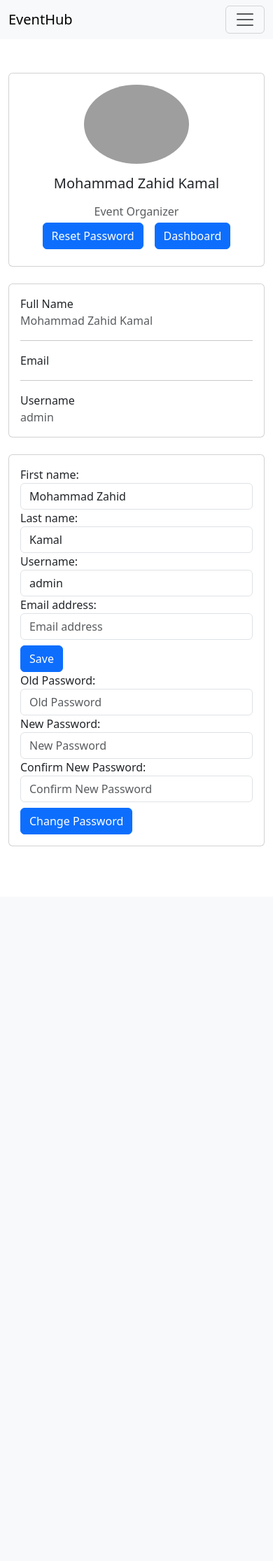
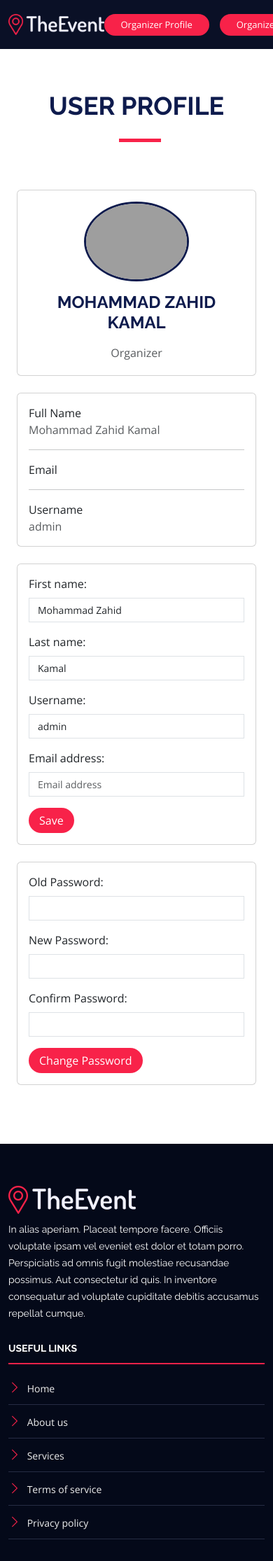
Before and after one commit to MZahidKamal/Module32_FinalExam_EvenetManagementSystem, a Django app: page /profile/ in a window 390 px wide. Shown: the top 2230 px of the page at 70% size. Before the commit the page ends 1209 px from the top, so only its background shows below. Run offline with Django 5.2, Linux system fonts and the light colour scheme; a user stored in the database is signed in; data comes from the database, SQL or seed files in the repository; both versions use the stored data as it was after the commit; parts of the project's set-up code (start-up, migrations or seed data) failed here and were passed over; some libraries are stand-ins or nearby versions; grey boxes are pictures that could not be loaded.

Commit message:
Daily Learning & Commit

```diff
--- a/account/urls.py
+++ b/account/urls.py
@@ -11,7 +11,7 @@ urlpatterns = [
     path("register/", views.register, name='register'),
     path('login/', views.login_view, name='login'),
     path('profile/', views.profile, name='profile'),
-    path('logout/', views.logout_view),
+    path('logout/', views.logout_view, name='logout'),
 
     path('register/', views.register, name='register'),
     path('activate/<uidb64>/<token>/', views.activate_account, name='activate'),
--- a/account/views.py
+++ b/account/views.py
@@ -99,7 +99,7 @@ def profile(request):
             return redirect('profile')  # or wherever you want to redirect after updating the profile
     else:
         form = UserProfileUpdateForm(instance=user)
-    return render(request, 'account/profile.html', {'user': user, 'form': form})
+    return render(request, 'account/user-profile.html', {'user': user, 'form': form})
 
 #------------------------------------------------------------------------------------------------------------------------------------------------------------------------
 
--- a/static/css/style.css
+++ b/static/css/style.css
@@ -1627,6 +1627,41 @@ h6 {
 }
 
 /*--------------------------------------------------------------
+# User Profile Section
+--------------------------------------------------------------*/
+#user-profile {
+  padding: 60px 0;
+}
+
+#user-profile .text-muted {
+  color: #9195a2;
+}
+
+#user-profile input {
+  border-radius: 0;
+  box-shadow: none;
+  font-size: 14px;
+}
+
+#user-profile input:focus {
+  border-color: #f82249;
+}
+
+#user-profile button[type='submit'] {
+  background: #f82249;
+  border: 0;
+  padding: 6px 15px;
+  color: #fff;
+  transition: 0.4s;
+  border-radius: 50px;
+  cursor: pointer;
+}
+
+#user-profile button[type='submit']:hover {
+  background: #e0072f;
+}
+
+/*--------------------------------------------------------------
 # Footer
 --------------------------------------------------------------*/
 #footer {
--- /dev/null
+++ b/templates/account/user-profile.html
@@ -0,0 +1,263 @@
+<!DOCTYPE html>
+<!--suppress ALL -->
+<html lang="en">
+
+<head>
+    <meta charset="utf-8">
+    <meta content="width=device-width, initial-scale=1.0" name="viewport">
+
+    <title>TheEvent Bootstrap Template - Index</title>
+    <meta content="" name="description">
+    <meta content="" name="keywords">
+
+    <!-- Favicons -->
+    <link href="../static/img/favicon.png" rel="icon">
+    <link href="../static/img/apple-touch-icon.png" rel="apple-touch-icon">
+
+    <!-- Google Fonts -->
+    <link href="https://fonts.googleapis.com/css?family=Open+Sans:300,300i,400,400i,700,700i|Raleway:300,400,500,700,800" rel="stylesheet">
+
+    <!-- Vendor CSS Files -->
+    <link href="../static/vendor/aos/aos.css" rel="stylesheet">
+    <link href="../static/vendor/bootstrap/css/bootstrap.min.css" rel="stylesheet">
+    <link href="../static/vendor/bootstrap-icons/bootstrap-icons.css" rel="stylesheet">
+    <link href="../static/vendor/glightbox/css/glightbox.min.css" rel="stylesheet">
+    <link href="../static/vendor/swiper/swiper-bundle.min.css" rel="stylesheet">
+    <link rel="stylesheet" href="../static/css/style.css">
+
+
+    <!-- Template Main CSS File -->
+    <link href="../static/css/style.css" rel="stylesheet">
+
+    <!-- =======================================================
+    * Template Name: TheEvent
+    * Updated: Jan 09 2024 with Bootstrap v5.3.2
+    * Template URL: https://bootstrapmade.com/theevent-conference-event-bootstrap-template/
+    * Author: BootstrapMade.com
+    * License: https://bootstrapmade.com/license/
+    ======================================================== -->
+</head>
+
+<body>
+
+<!-- ======= Header ======= -->
+<header id="header" class="d-flex align-items-center header-inner">
+    <div class="container-fluid container-xxl d-flex align-items-center">
+
+        <div id="logo" class="me-auto">
+            <!-- Uncomment below if you prefer to use a text logo -->
+            <!-- <h1><a href="index.html">The<span>Event</span></a></h1>-->
+            <a href="{% url 'home' %}" class="scrollto"><img src="../static/img/logo.png" alt="" title=""></a>
+        </div>
+
+        <nav id="navbar" class="navbar order-last order-lg-0">
+            <ul>
+                <li><a class="nav-link" href="{% url 'home' %}">Home</a></li>
+                {% if request.user.is_authenticated %}
+                    <li><a class="nav-link" href="{% url 'logout' %}">Sign Out</a></li>
+                {% else %}
+                    <li><a class="nav-link" href="{% url 'login' %}">Sign In</a></li>
+                {% endif %}
+            </ul>
+            <i class="bi bi-list mobile-nav-toggle"></i>
+        </nav><!-- .navbar -->
+        {% if request.user.is_authenticated %}
+            <a class="buy-tickets" href="{% url 'profile' %}">{{ user.user_role|capfirst }} Profile</a>
+            <a class="buy-tickets" href="{% url 'my_event' %}">{{ user.user_role|capfirst }} Dashboard</a>
+        {% else %}
+            <a class="buy-tickets" href="{% url 'register' %}">Register</a>
+        {% endif %}
+
+    </div>
+</header><!-- End Header -->
+
+<main id="main" class="main-page">
+    <!-- ======= User Profile Sectionn ======= -->
+    <section id="user-profile">
+        <div class="container">
+            <div class="section-header">
+                <h2>User Profile</h2>
+            </div>
+
+            <div class="container pt-2">
+                <div class="row">
+                    <div class="col-lg-4">
+                        <div class="card mb-4">
+                            <div class="card-body text-center">
+                                <img src="https://mdbcdn.b-cdn.net/img/Photos/new-templates/bootstrap-chat/ava3.webp" alt="avatar" class="rounded-circle img-fluid" style="width: 150px; border: 3px solid #0e1b4d"/>
+                                <h5 class="my-3" style=" text-transform: uppercase; font-size: 1.5rem; font-weight: 700;">{{user.first_name}} {{user.last_name}}</h5>
+                                <p class="text-muted mb-1">{{user.user_role | capfirst}}</p>
+                            </div>
+                        </div>
+                    </div>
+                    <div class="col-lg-8">
+                        <div class="card mb-4">
+                            <div class="card-body">
+                                <div class="row">
+                                    <div class="col-sm-3">
+                                        <p class="mb-0">Full Name</p>
+                                    </div>
+                                    <div class="col-sm-9">
+                                        <p class="text-muted mb-0">{{user.first_name}} {{user.last_name}}</p>
+                                    </div>
+                                </div>
+                                <hr />
+                                <div class="row">
+                                    <div class="col-sm-3">
+                                        <p class="mb-0">Email</p>
+                                    </div>
+                                    <div class="col-sm-9">
+                                        <p class="text-muted mb-0">{{user.email}}</p>
+                                    </div>
+                                </div>
+                                <hr />
+                                <div class="row">
+                                    <div class="col-sm-3">
+                                        <p class="mb-0">Username</p>
+                                    </div>
+                                    <div class="col-sm-9">
+                                        <p class="text-muted mb-0">{{user.username}}</p>
+                                    </div>
+                                </div>
+                            </div>
+                        </div>
+                        <div class="row">
+                            <div class="col-md-6 mb-4">
+                                <div class="card h-100">
+                                    <div class="card-body">
+                                        <form>
+                                            <div class="mb-3">
+                                                <label for="exampleInputFirstname" class="form-label">First name:</label>{{form.first_name}}
+                                            </div>
+                                            <div class="mb-3">
+                                                <label for="exampleInputLastname" class="form-label">Last name:</label>{{form.last_name}}
+                                            </div>
+                                            <div class="mb-3">
+                                                <label for="exampleInputUsername" class="form-label">Username:</label>{{form.username}}
+                                            </div>
+                                            <div class="mb-3">
+                                                <label for="exampleInputEmailadd" class="form-label">Email address:</label>{{form.email}}
+                                            </div>
+                                            <button type="submit">Save</button>
+                                        </form>
+                                    </div>
+                                </div>
+                            </div>
+                            <div class="col-md-6 mb-4">
+                                <div class="card h-100">
+                                    <div class="card-body">
+                                        <form>
+                                            <div class="mb-3">
+                                                <label for="inputOldPassword" class="form-label">Old Password:</label>
+                                                <input type="password" id="inputOldPassword" class="form-control"/>
+                                            </div>
+                                            <div class="mb-3">
+                                                <label for="inputNewPassword" class="form-label">New Password:</label>
+                                                <input type="password" id="inputNewPassword" class="form-control"/>
+                                            </div>
+                                            <div class="mb-3">
+                                                <label for="inputConfirmPassword" class="form-label">Confirm Password:</label>
+                                                <input type="password" id="inputConfirmPassword" class="form-control"/>
+                                            </div>
+                                            <button type="submit">Change Password</button>
+                                        </form>
+                                    </div>
+                                </div>
+                            </div>
+                        </div>
+                    </div>
+                </div>
+            </div>
+        </div>
+    </section>
+</main>
+<!-- End #main -->
+
+<!-- ======= Footer ======= -->
+<footer id="footer">
+    <div class="footer-top">
+        <div class="container">
+            <div class="row">
+
+                <div class="col-lg-3 col-md-6 footer-info">
+                    <img src="../static/img/logo.png" alt="TheEvenet">
+                    <p>In alias aperiam. Placeat tempore facere. Officiis voluptate ipsam vel eveniet est dolor et totam porro. Perspiciatis ad omnis fugit molestiae recusandae possimus. Aut consectetur id quis. In inventore consequatur ad voluptate cupiditate debitis accusamus repellat cumque.</p>
+                </div>
+
+                <div class="col-lg-3 col-md-6 footer-links">
+                    <h4>Useful Links</h4>
+                    <ul>
+                        <li><i class="bi bi-chevron-right"></i> <a href="#">Home</a></li>
+                        <li><i class="bi bi-chevron-right"></i> <a href="#">About us</a></li>
+                        <li><i class="bi bi-chevron-right"></i> <a href="#">Services</a></li>
+                        <li><i class="bi bi-chevron-right"></i> <a href="#">Terms of service</a></li>
+                        <li><i class="bi bi-chevron-right"></i> <a href="#">Privacy policy</a></li>
+                    </ul>
+                </div>
+
+                <div class="col-lg-3 col-md-6 footer-links">
+                    <h4>Useful Links</h4>
+                    <ul>
+                        <li><i class="bi bi-chevron-right"></i> <a href="#">Home</a></li>
+                        <li><i class="bi bi-chevron-right"></i> <a href="#">About us</a></li>
+                        <li><i class="bi bi-chevron-right"></i> <a href="#">Services</a></li>
+                        <li><i class="bi bi-chevron-right"></i> <a href="#">Terms of service</a></li>
+                        <li><i class="bi bi-chevron-right"></i> <a href="#">Privacy policy</a></li>
+                    </ul>
+                </div>
+
+                <div class="col-lg-3 col-md-6 footer-contact">
+                    <h4>Contact Us</h4>
+                    <p>
+                        A108 Adam Street <br>
+                        New York, NY 535022<br>
+                        United States <br>
+                        <strong>Phone:</strong> +1 5589 55488 55<br>
+                        <strong>Email:</strong> info@example.com<br>
+                    </p>
+
+                    <div class="social-links">
+                        <a href="#" class="twitter"><i class="bi bi-twitter"></i></a>
+                        <a href="#" class="facebook"><i class="bi bi-facebook"></i></a>
+                        <a href="#" class="instagram"><i class="bi bi-instagram"></i></a>
+                        <a href="#" class="google-plus"><i class="bi bi-instagram"></i></a>
+                        <a href="#" class="linkedin"><i class="bi bi-linkedin"></i></a>
+                    </div>
+
+                </div>
+
+            </div>
+        </div>
+    </div>
+
+    <div class="container">
+        <div class="copyright">
+            &copy; Copyright <strong>TheEvent</strong>. All Rights Reserved
+        </div>
+        <div class="credits">
+            <!--
+            All the links in the footer should remain intact.
+            You can delete the links only if you purchased the pro version.
+            Licensing information: https://bootstrapmade.com/license/
+            Purchase the pro version with working PHP/AJAX contact form: https://bootstrapmade.com/buy/?theme=TheEvent
+          -->
+            Designed by <a href="https://bootstrapmade.com/">BootstrapMade</a>
+        </div>
+    </div>
+</footer><!-- End  Footer -->
+
+<a href="#" class="back-to-top d-flex align-items-center justify-content-center"><i class="bi bi-arrow-up-short"></i></a>
+
+<!-- Vendor JS Files -->
+<script src="../static/vendor/aos/aos.js"></script>
+<script src="../static/vendor/bootstrap/js/bootstrap.bundle.min.js"></script>
+<script src="../static/vendor/glightbox/js/glightbox.min.js"></script>
+<script src="../static/vendor/swiper/swiper-bundle.min.js"></script>
+{#<script src="../static/vendor/php-email-form/validate.js"></script>#}
+
+<!-- Template Main JS File -->
+<script src="../static/js/main.js"></script>
+
+</body>
+
+</html>
```
Also changed, not shown: templates/account/a-user-profile.html (added, +375 -0 lines), templates/account/login.html (+6 -14 lines), templates/home.html (deleted, +0 -10 lines), templates/index.html (+12 -5 lines), db.sqlite3.
